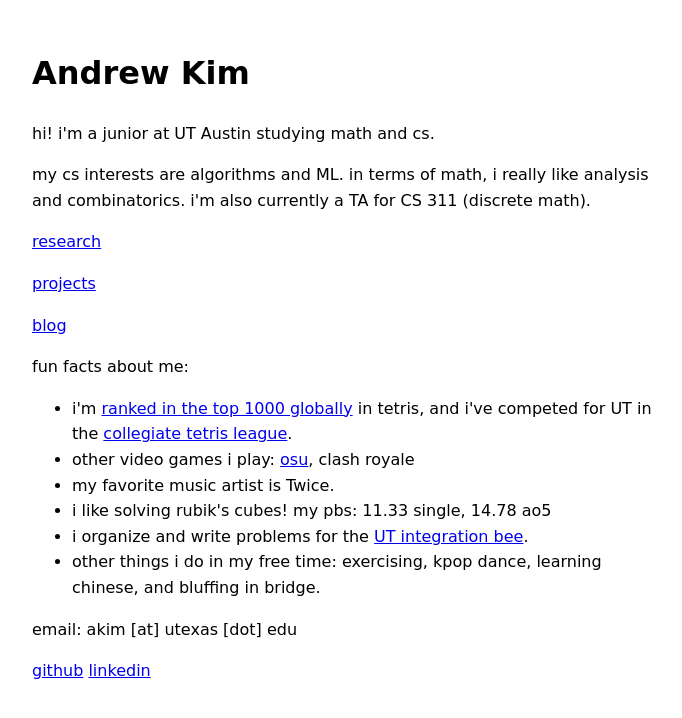
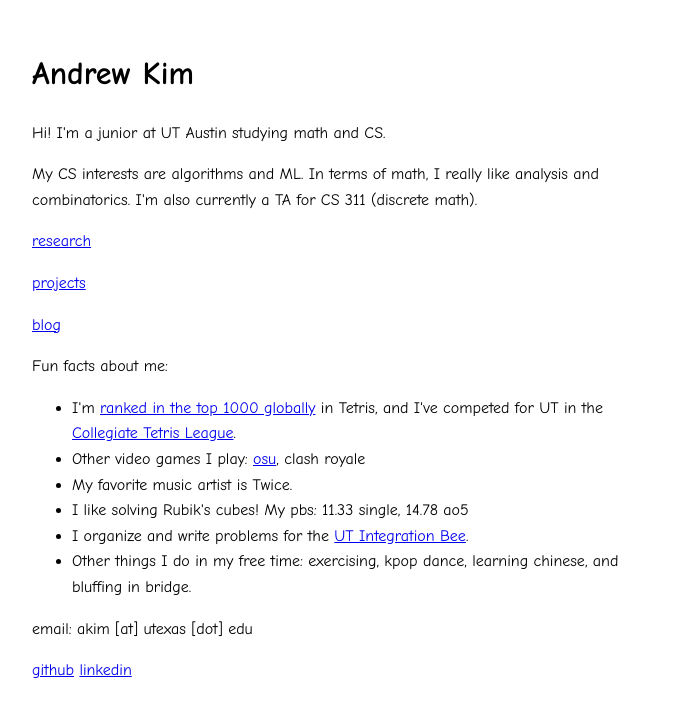
Before and after one commit to wind3264/wind3264.github.io, a Jekyll site: the page index.html, which Jekyll copies as it is, in a window 1280 px wide. Shown: the top 718 px of the page, without its empty margins (288-970 px from the left). Built offline with Jekyll 4.4.1, drawn with Linux system fonts in a browser that asks for light colours.

Commit message:
changed font and styling

```diff
--- a/_layouts/post.html
+++ b/_layouts/post.html
@@ -3,7 +3,6 @@
     <head>
         <meta charset="utf-8">
         <meta name="viewport" content="width=device-width, initial-scale=1">
-        <link href="https://fonts.googleapis.com/css2?family=Comic+Neue:wght@400;700&display=swap" rel="stylesheet">
         <link rel="stylesheet" href="/style.css">
         <title>{{ page.title }} | Andrew Kim</title>
         <script defer src="https://cdn.jsdelivr.net/npm/mathjax@3/es5/tex-mml-chtml.js"></script>
--- a/blog.html
+++ b/blog.html
@@ -6,12 +6,11 @@ permalink: /blog.html
     <head>
         <meta charset="utf-8">
         <meta name="viewport" content="width=device-width, initial-scale=1">
-        <link href="https://fonts.googleapis.com/css2?family=Comic+Neue:wght@400;700&display=swap" rel="stylesheet">
         <title>blog - Andrew Kim</title>
         <link rel="stylesheet" href="/style.css">
     </head>
     <body>
-        <h1>blog</h1>
+        <h1>My blog</h1>
         <ul>
             {% for post in site.posts %}
             <li>{{ post.date | date: "%Y-%m-%d" }}: <a href="{{ post.url }}">{{ post.title }}</a></li>
--- a/index.html
+++ b/index.html
@@ -3,25 +3,24 @@
     <head>
         <meta charset="utf-8">
         <meta name="viewport" content="width=device-width, initial-scale=1">
-        <link href="https://fonts.googleapis.com/css2?family=Comic+Neue:wght@400;700&display=swap" rel="stylesheet">
         <title>Andrew Kim</title>
         <link rel="stylesheet" href="/style.css">
     </head>
     <body>
         <h1>Andrew Kim</h1>
-        <p>hi! i'm a junior at UT Austin studying math and cs.</p>
-        <p>my cs interests are algorithms and ML. in terms of math, i really like analysis and combinatorics. i'm also currently a TA for CS 311 (discrete math).</p>
+        <p>Hi! I'm a junior at UT Austin studying math and CS.</p>
+        <p>My CS interests are algorithms and ML. In terms of math, I really like analysis and combinatorics. I'm also currently a TA for CS 311 (discrete math).</p>
         <p><a href="research.html">research</a></p>
         <p><a href="projects.html">projects</a></p>
         <p><a href="blog.html">blog</a></p>
-        <p>fun facts about me:</p>
+        <p>Fun facts about me:</p>
         <ul>
-            <li>i'm <a href="https://ch.tetr.io/u/kimmy">ranked in the top 1000 globally</a> in tetris, and i've competed for UT in the <a href="https://liquipedia.net/tetris/Collegiate_Tetris_League">collegiate tetris league</a>.</li>
-            <li>other video games i play: <a href="https://osu.ppy.sh/users/17892823">osu</a>, clash royale</li>
-            <li>my favorite music artist is Twice.</li>
-            <li>i like solving rubik's cubes! my pbs: 11.33 single, 14.78 ao5</li>
-            <li>i organize and write problems for the <a href="https://sites.utexas.edu/mathclub/2025/07/18/integration-bee-%f0%9f%90%9d/">UT integration bee</a>.</li>
-            <li>other things i do in my free time: exercising, kpop dance, learning chinese, and bluffing in bridge.</li>
+            <li>I'm <a href="https://ch.tetr.io/u/kimmy">ranked in the top 1000 globally</a> in Tetris, and I've competed for UT in the <a href="https://liquipedia.net/tetris/Collegiate_Tetris_League">Collegiate Tetris League</a>.</li>
+            <li>Other video games I play: <a href="https://osu.ppy.sh/users/17892823">osu</a>, clash royale</li>
+            <li>My favorite music artist is Twice.</li>
+            <li>I like solving Rubik's cubes! My pbs: 11.33 single, 14.78 ao5</li>
+            <li>I organize and write problems for the <a href="https://sites.utexas.edu/mathclub/2025/07/18/integration-bee-%f0%9f%90%9d/">UT Integration Bee</a>.</li>
+            <li>Other things I do in my free time: exercising, kpop dance, learning chinese, and bluffing in bridge.</li>
         </ul>
         <p>email: akim [at] utexas [dot] edu</p>
         <p><a href="https://github.com/wind3264/">github</a> <a href="https://www.linkedin.com/in/andrew-kim-2b98ab282/">linkedin</a></p>
--- a/style.css
+++ b/style.css
@@ -1,5 +1,7 @@
+@import url("https://fonts.googleapis.com/css2?family=Comic+Neue:ital,wght@0,400;0,700;1,400;1,700&display=swap");
+
 body {
-    font-family: "Comic Sans MS", "Comic Neue", sans-serif;
+    font-family: "Comic Neue", system-ui, sans-serif;
     max-width: 40rem;
     padding: 0 1rem;
     line-height: 1.6;
```
Also changed, not shown: projects.html (+3 -4 lines), research.html (+4 -5 lines), 6 other files.
